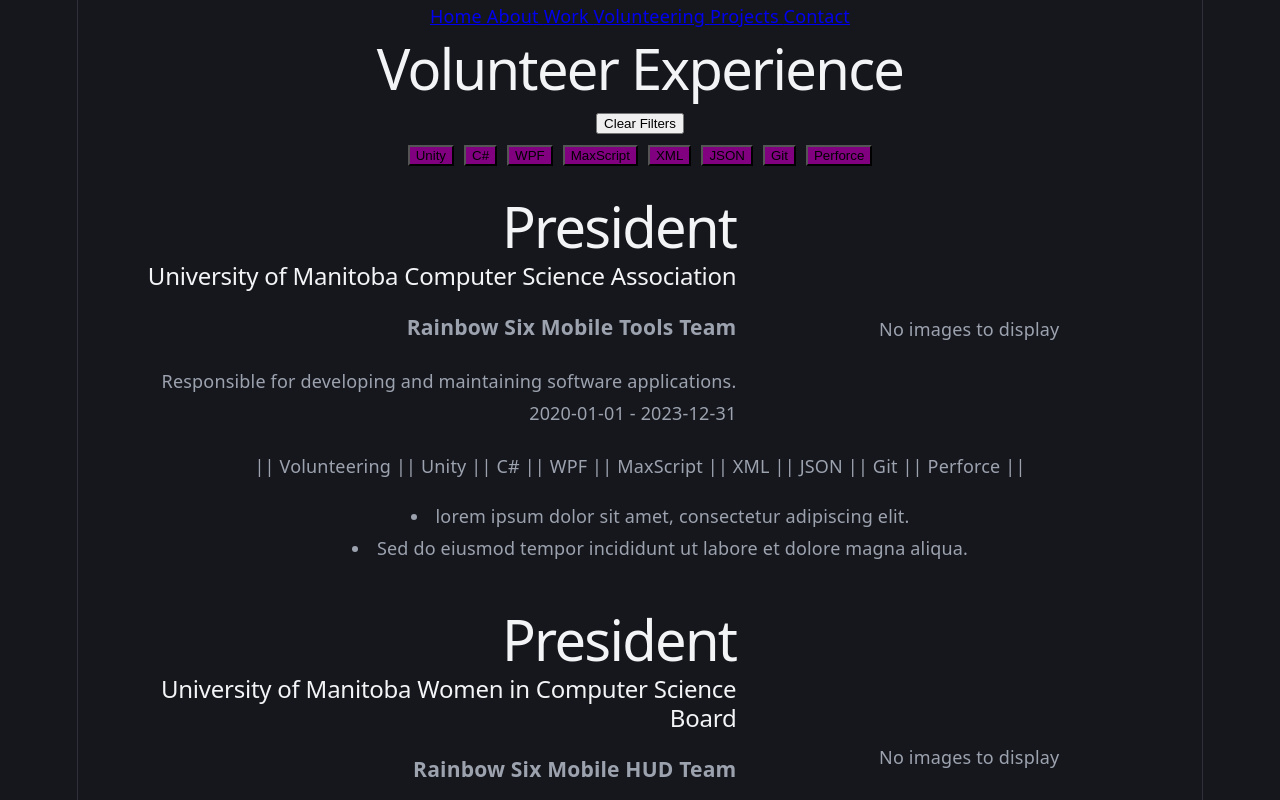
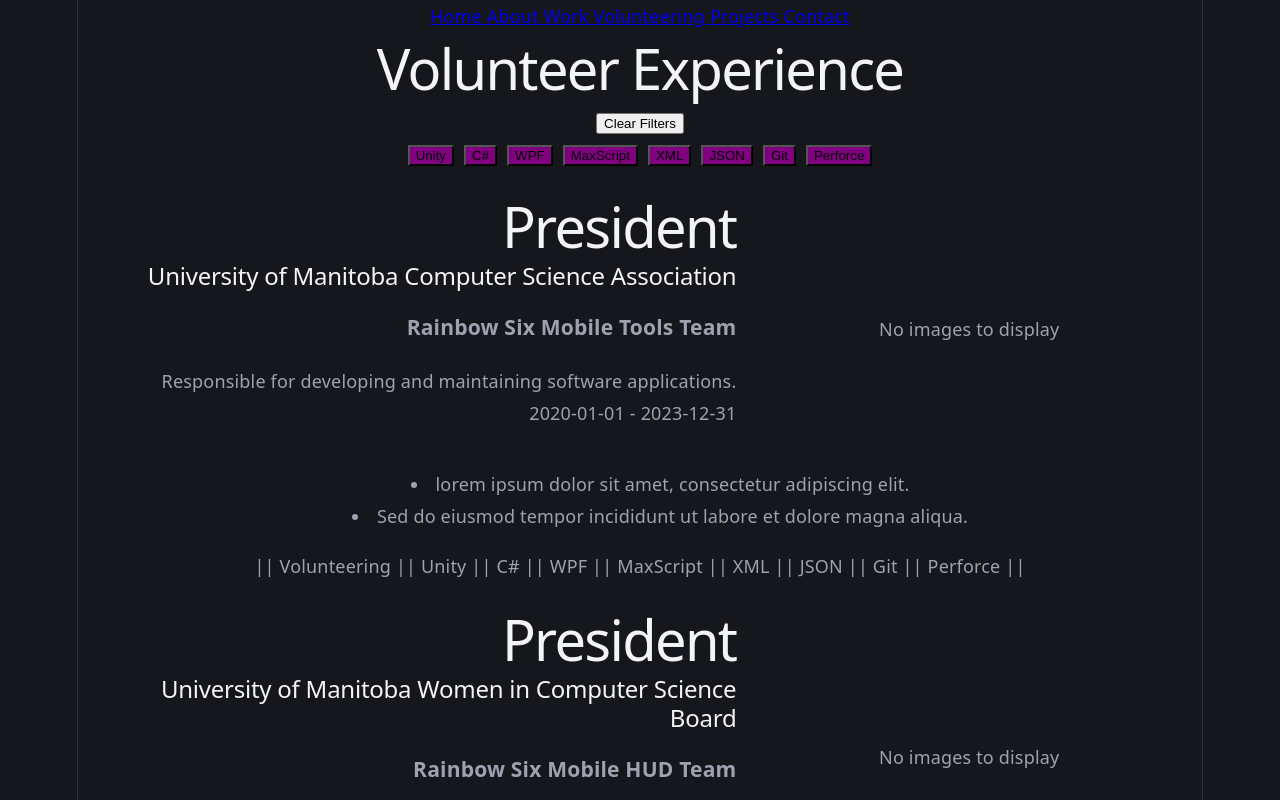
Before and after one commit to LeeSimon77/PortfolioWebsite2026, a React (Vite) app in the folder PortfolioWebsite2026/: page /volunteering in a window 1280 px wide. Shown: the top 800 px of the page. Built offline with nearby package versions, Linux system fonts and the light colour scheme.

Commit message:
Display relevant links

```diff
--- a/PortfolioWebsite2026/src/Components/ExperienceComponent.jsx
+++ b/PortfolioWebsite2026/src/Components/ExperienceComponent.jsx
@@ -13,33 +13,44 @@ details: [],
 */
 import Slideshow from "./SlideshowComponent";
 
-export default function experienceComponent({id, role, organization, summary, Team, startdate, endDate, tags, relevantLinks, assets, details}) {
+export default function experienceComponent({ id, role, organization, summary, Team, startdate, endDate, tags, relevantLinks, assets, details }) {
     return (
         <div>
-            <div style={{display: "flex", alignItems: "center", width: "100%"}}>
-                <div style={{textAlign: "right", margin:"20px", width: "60%"}}>
+            <div style={{ display: "flex", alignItems: "center", width: "100%" }}>
+                <div style={{ textAlign: "right", margin: "20px", width: "60%" }}>
                     <h1>{role}</h1>
                     <h2>{organization}</h2>
                     <h3>{Team}</h3>
                     <p>{summary}</p>
                     <p>{startdate} - {endDate}</p>
                 </div>
-                <div style={{width: "40%", overflow: "hidden", marginTop: "40px", marginRight: "20px"}}>
-                    <Slideshow images={assets}/>
+                <div style={{ width: "40%", overflow: "hidden", marginTop: "40px", marginRight: "20px" }}>
+                    <Slideshow images={assets} />
                 </div>
             </div>
-            <div>
+            <ul style={{ listStylePosition: "inside" }}>
+                {details.map((sentence, index) => (
+                    <li key={index}>{sentence}</li>
+                ))}
+            </ul>
+            {relevantLinks.length > 0 && (
+                    <div style={{display: "flex", justifyContent: "center", gap: "20px"}}>
+                    <h4 style={{margin: "0px"}}>Links: </h4>
+                        {relevantLinks.map((link, index) => (
+                            <div>
+                                <a href={link.address} target="_blank">{link.display}</a>
+                            </div>
+                        ))}
+                    </div>
+            )}
+
+            <div style={{display: "flex", justifyContent: "center"}}>
                 <span>|</span>
                 {tags.map((tag, index) => (
                     <span key={index}>| {tag} |</span>
                 ))}
                 <span>|</span>
             </div>
-            <ul style={{listStylePosition: "inside"}}>
-                {details.map((sentence, index) => (
-                    <li key={index}>{sentence}</li>
-                ))}
-            </ul>
         </div>
     );
 }
--- a/PortfolioWebsite2026/src/data/Experience.js
+++ b/PortfolioWebsite2026/src/data/Experience.js
@@ -11,6 +11,13 @@ relevantLinks: [],
 assets: [],
 details: [],
 */
+
+/*Relevant links structure
+{display: "",
+address: ""
+}
+*/
+
 const Experience = [
     /*Work Experience*/
     {
@@ -22,7 +29,7 @@ const Experience = [
         startdate: "2020-01-01",
         endDate: "2023-12-31",
         tags: ["Work", "Unity", "C#", "WPF", "MaxScript", "XML", "JSON", "Git", "Perforce"],
-        relevantLinks: [],
+        relevantLinks: [{display: "test", address: "https://www.google.com"}, {display: "test2", address: "https://www.youtube.com"}],
         assets: ["/BeeRB.png", "/favicon.svg"],
         details: ["lorem ipsum dolor sit amet, consectetur adipiscing elit.", "Sed do eiusmod tempor incididunt ut labore et dolore magna aliqua."]
     },
```
